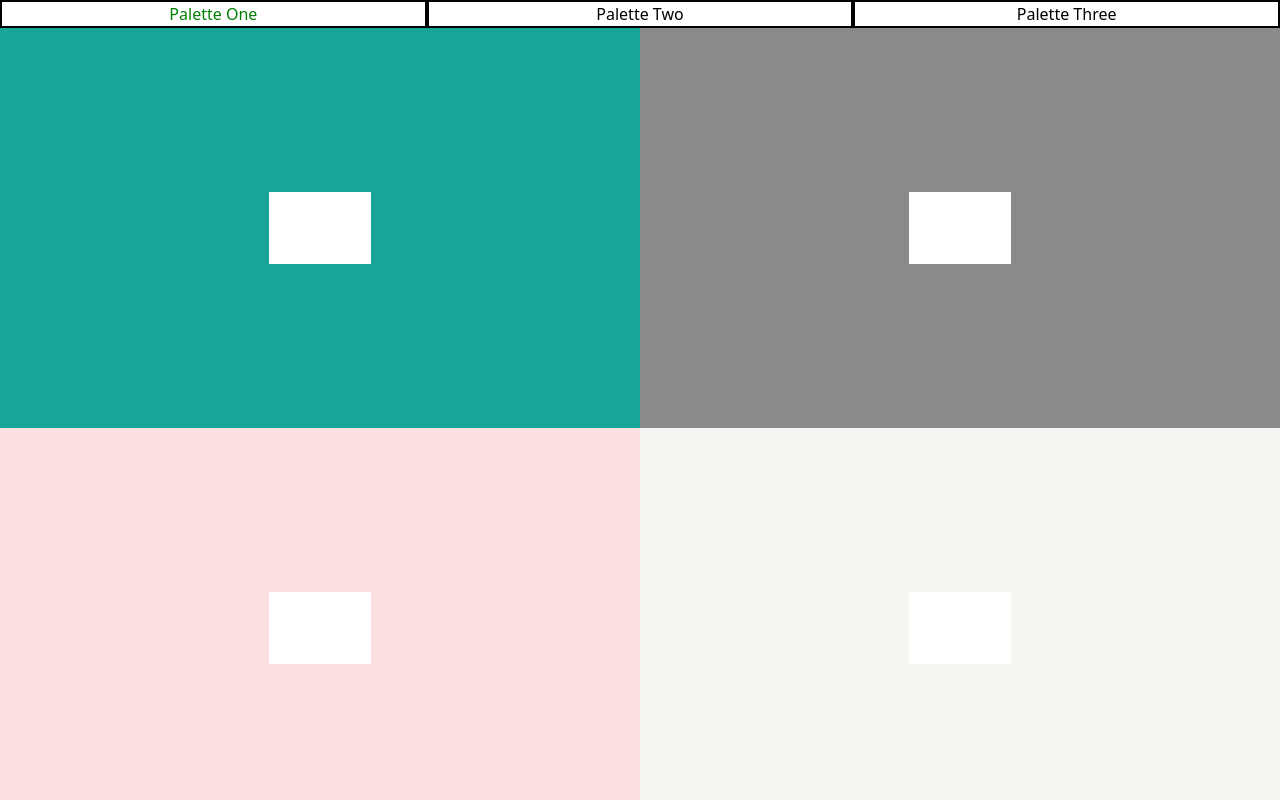
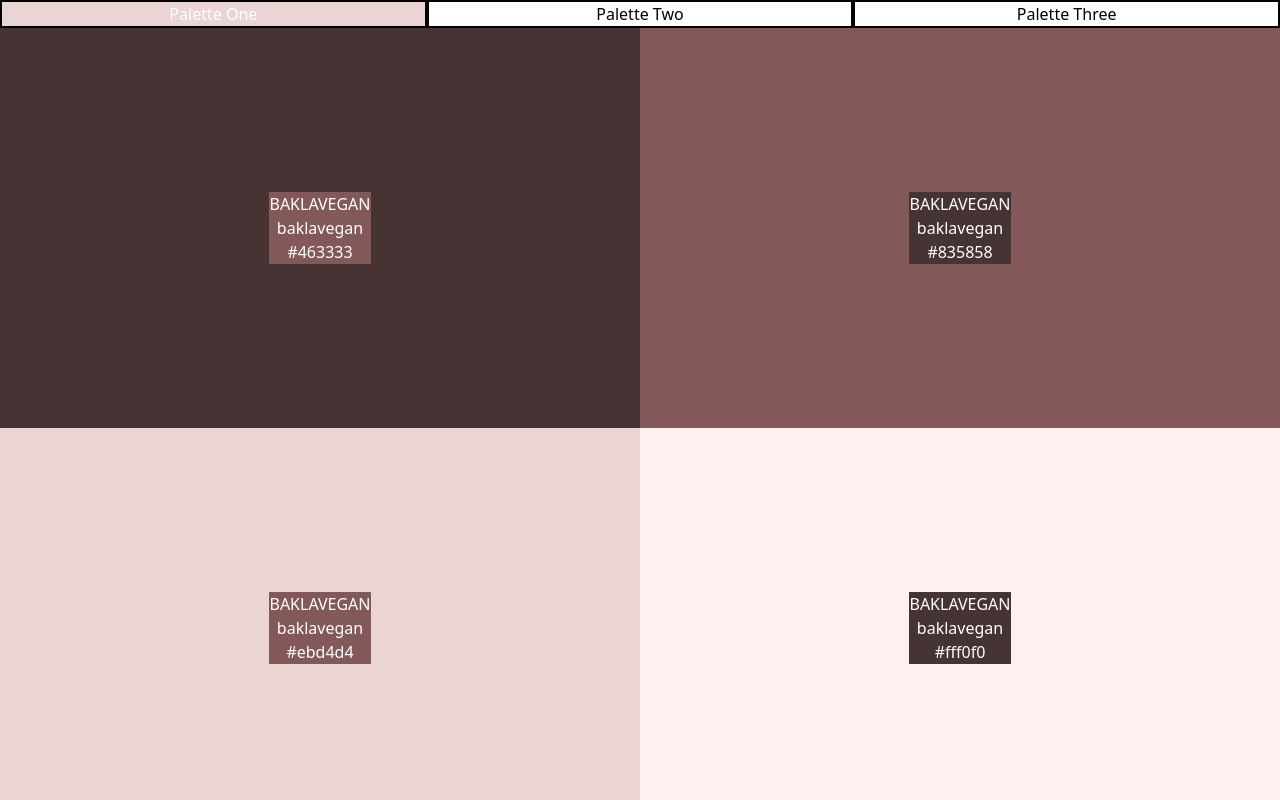
Before and after one commit to kanui624/bv-color-texture-canvas, a Next.js app: page /palettetwo in a window 1280 px wide. Built offline with nearby package versions, Linux system fonts and the light colour scheme.

Commit message:
bv-color-texture-canvas - global commit 10 - built palette two

```diff
--- a/pages/palettetwo.tsx
+++ b/pages/palettetwo.tsx
@@ -14,10 +14,10 @@ import feelingTwoStyles from '../styles/feelingTwo.module.css';
 
 const PaletteTwo = () => {
   const colorArr: ColorArray[] = [
-    { id: 1, color: '#16A596', textColor: 'white' },
-    { id: 2, color: '#898b8a', textColor: 'white' },
-    { id: 3, color: '#fae0df', textColor: 'white' },
-    { id: 4, color: '#f6f5f1', textColor: 'white' },
+    { id: 1, color: '#463333', textColor: '#835858' },
+    { id: 2, color: '#835858', textColor: '#463333' },
+    { id: 3, color: '#ebd4d4', textColor: '#835858' },
+    { id: 4, color: '#fff0f0', textColor: '#463333' },
   ];
   return (
     <>
--- a/styles/nav.module.css
+++ b/styles/nav.module.css
@@ -1,4 +1,4 @@
 .hover:hover {
-  color: green;
-  background-color: ;
+  color: white;
+  background-color: #ebd4d4;
 }
```
